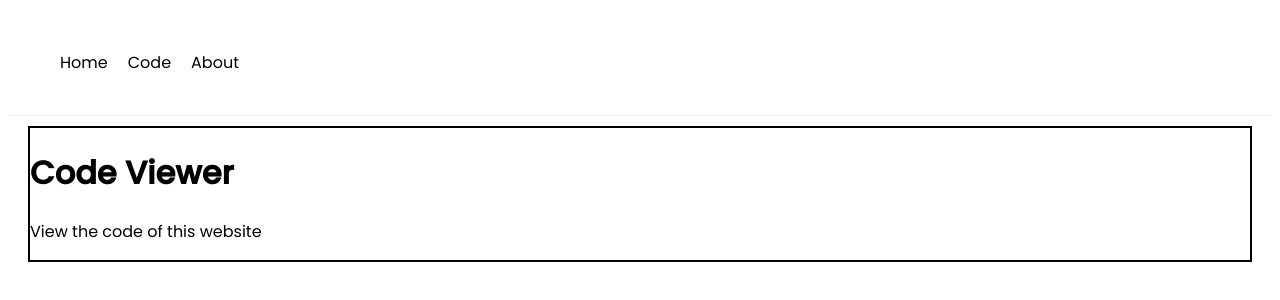
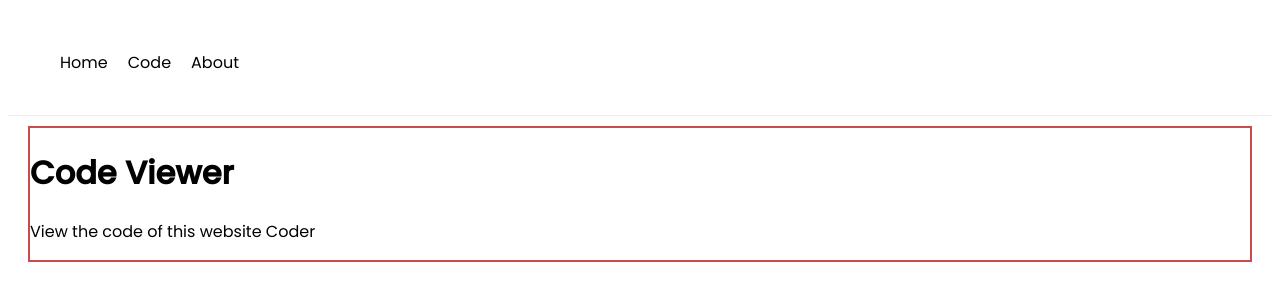
Before and after one commit to tchasinga/Code-reviewer-Microverse, a plain HTML site: page index.html in a window 1280 px wide. Drawn offline with Linux system fonts and the light colour scheme.

Commit message:
new Updating form

```diff
--- a/index.html
+++ b/index.html
@@ -20,7 +20,7 @@
 
     <main>
         <h1>Code Viewer</h1>
-        <p>View the code of this website</p>
+        <p>View the code of this website Coder</p>
     </main>
 </body>
 </html>
--- a/style.css
+++ b/style.css
@@ -33,5 +33,5 @@ nav ul li {
 main {
   margin: 10px auto;
   max-width: 1220px;
-  border: 2px solid black;
+  border: 2px solid rgb(199, 76, 76);
 }
```
